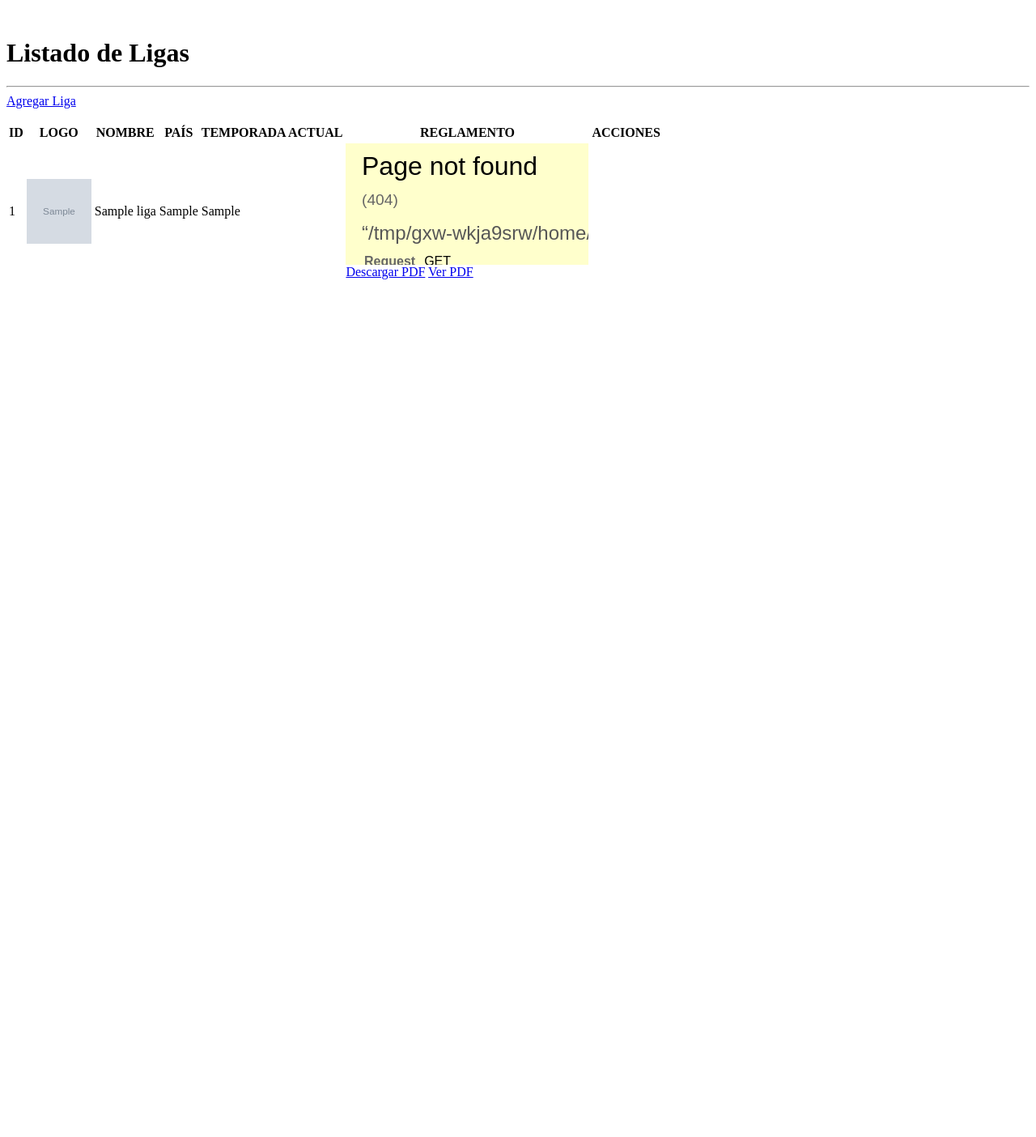
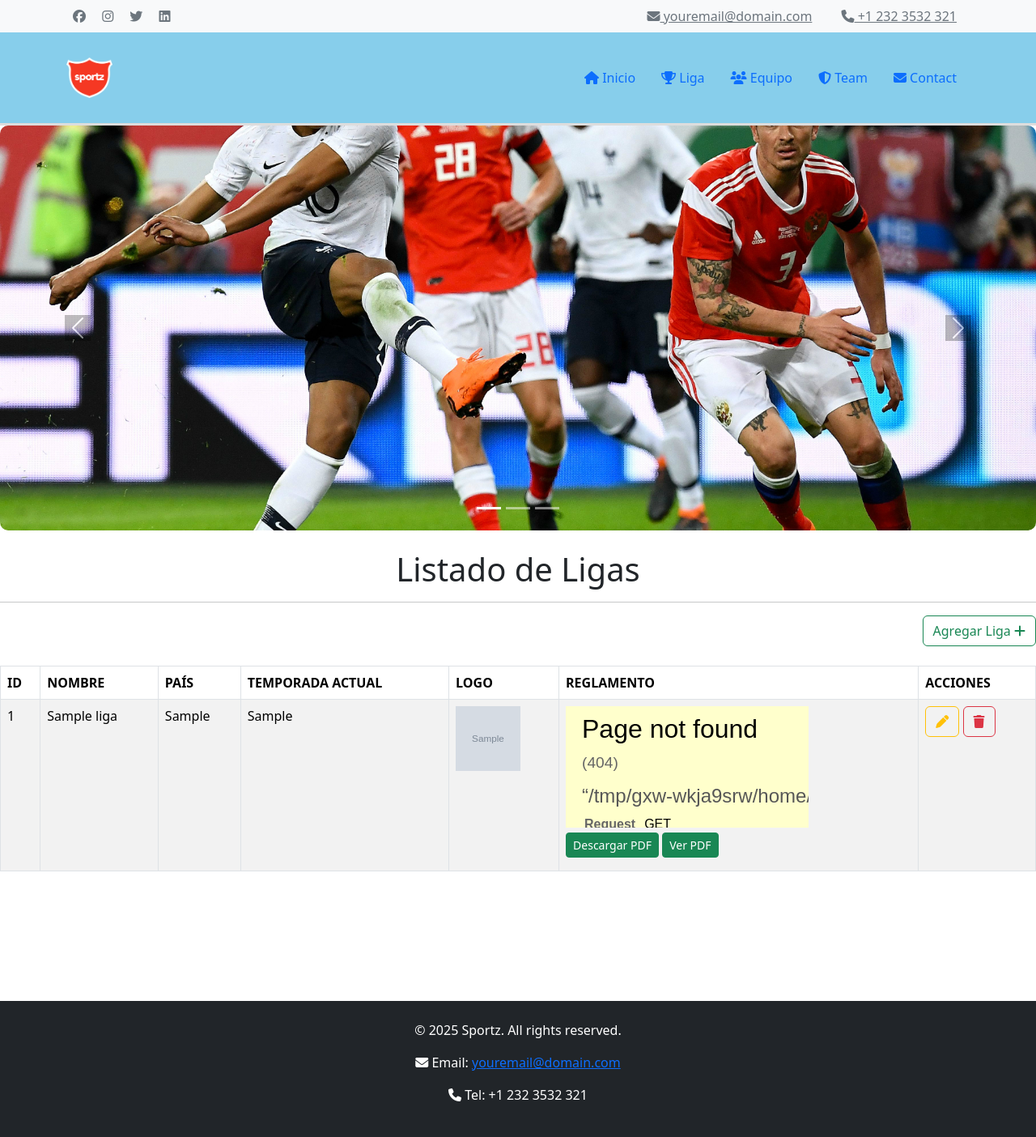
Before and after one commit to Eddylucero/LigaPro, a Django app: template Aplicaciones/Liga/templates/Ligas/inicioLiga.html in a window 1280 px wide. Shown: the whole page at 81% size. Before the commit the page ends 345 px from the top, so only its background shows below. Run offline with Django 5.2, Linux system fonts and the light colour scheme; the template is opened without the code that fills it: values that come from a table or form of the project are taken from there, others are empty; tables that the repository leaves empty hold one stand-in row (values such as "Sample post"); grey boxes marked "Sample" are stand-in pictures.

Commit message:
Creacion de la Plantilla

```diff
--- a/Aplicaciones/Liga/templates/Ligas/inicioLiga.html
+++ b/Aplicaciones/Liga/templates/Ligas/inicioLiga.html
@@ -1,3 +1,7 @@
+{% extends "plantilla.html" %}
+{% load static %}
+{% block contenido %}
+
 <script>
     function confirmDelete(id) {
         Swal.fire({
@@ -23,21 +27,21 @@
 
 <div class="row">
     <div class="text-end">
-        <a href="nuevaLiga" class="btn btn-outline-success text-right">
-            Agregar Liga <i class="fa fa-plus-circle"></i>
+        <a href="/" class="btn btn-outline-success text-right">
+            Agregar Liga <i class="fa fa-plus"></i>
         </a>
     </div>
 </div>
 <br>
 
-<table class="table table-bordered table-striped table-hover">
+<table class="table table-bordered table-striped table-hover" id="tbl_ligas">
     <thead>
         <tr class="bg-info">
             <th>ID</th>
-            <th>LOGO</th>
             <th>NOMBRE</th>
             <th>PAÍS</th>
             <th>TEMPORADA ACTUAL</th>
+            <th>LOGO</th>
             <th>REGLAMENTO</th>
             <th>ACCIONES</th>
         </tr>
@@ -46,29 +50,29 @@
         {% for liga in ligas %}
             <tr>
                 <td>{{ liga.id }}</td>
-                <td>
-                    {% if liga.logo %}
-                        <img src="{{ liga.logo.url }}" height="80px" width="80px" alt="Logo de la liga">
-                    {% else %}
-                        No tiene logo
-                    {% endif %}
-                </td>
                 <td>{{ liga.nombre }}</td>
                 <td>{{ liga.país }}</td>
                 <td>{{ liga.temporada_actual }}</td>
+                <td>
+                    {% if liga.logo %}
+                        <img src="{{ liga.logo.url }}" width="80px" height="80px" alt="Logo">
+                    {% else %}
+                        Ninguna Imagen
+                    {% endif %}
+                </td>
                 <td>
                     {% if liga.reglamento %}
                         <div style="height: 100%; width: 100%;">
                             <iframe src="{{ liga.reglamento.url }}" frameborder="0"></iframe>
                         </div>
                         <a href="{{ liga.reglamento.url }}" download class="btn btn-sm btn-success mb-2">Descargar PDF</a>
-                        <a href="{{ liga.reglamento.url }}" class="btn btn-sm btn-primary mb-2" target="_blank">Ver PDF</a>
+                        <a href="{{ liga.reglamento.url }}" class="btn btn-sm btn-success mb-2" target="_blank">Ver PDF</a>
                     {% else %}
                         No tiene reglamento
                     {% endif %}
                 </td>
                 <td>
-                    <a href="{% url 'editarLiga' liga.id %}" class="btn btn-outline-warning">
+                    <a href="editarLiga/{{ liga.id }}" class="btn btn-outline-warning">
                         <i class="fa fa-pen"></i>
                     </a>
                     <a href="#" onclick="confirmDelete('{{ liga.id }}')" class="btn btn-outline-danger">
@@ -77,5 +81,27 @@
                 </td>
             </tr>
         {% endfor %}
+
+    <script>
+        let table = new DataTable('#tbl_ligas');
+    </script>
+
+    <script>
+        $(document).ready(function () {
+            $('#tbl_ligas').DataTable({
+                dom: 'Bfrtip',
+                buttons: ['copy', 'csv', 'excel', 'pdf', 'print'],
+                pageLength: 10,
+                language: {
+                    url: "https://cdn.datatables.net/plug-ins/1.13.7/i18n/Spanish.json"
+                }
+            });
+        });
+    </script>
+
+    </script>
     </tbody>
 </table>
+
+<br><br><br><br><br><br>
+{% endblock %}
--- a/Aplicaciones/Liga/views.py
+++ b/Aplicaciones/Liga/views.py
@@ -7,11 +7,11 @@
 # Renderizar listado de ligas
 def listarLigas(request):
     ligas = Liga.objects.all()  # Obtener todas las ligas
-    return render(request, "Liga/inicioLiga.html", {'ligas': ligas})
+    return render(request, "Ligas/inicioLiga.html", {'ligas': ligas})
 
 # Renderizar formulario para agregar una nueva liga
 def nuevaLiga(request):
-    return render(request, "Liga/nuevaLiga.html")
+    return render(request, "Ligas/nuevaLiga.html")
 
 # Almacenar datos de la liga en la BD
 def guardarLiga(request):
@@ -55,7 +55,7 @@
 # Renderizar formulario de edición de liga
 def editarLiga(request, id):
     liga = Liga.objects.get(id=id)
-    return render(request, "Liga/editarLiga.html", {'liga': liga})
+    return render(request, "Ligas/editarLiga.html", {'liga': liga})
 
 # Procesar la edición y actualizar en la BD
 def procesarEdicionLiga(request, id):
--- /dev/null
+++ b/LigaPro/static/css/style.css
@@ -0,0 +1,34 @@
+/* ✅ Estilos generales */
+body {
+    font-family: Arial, sans-serif;
+    background-color: #f4f4f4;
+    margin: 0;
+    padding: 0;
+}
+
+/* ✅ Encabezado dinámico */
+header {
+    background-color: #ffffff;
+    padding: 15px;
+    text-align: center;
+    border-bottom: 3px solid #ddd;
+    transition: background-color 0.3s ease-in-out;
+}
+
+/* ✅ Cambia el color cuando estás dentro de otra página */
+header.active {
+    background-color: #87CEEB;
+}
+
+/* ✅ Estilos del carrusel */
+.carousel-item img {
+    max-height: 500px;
+    width: 100%;
+    object-fit: cover;
+    border-radius: 10px;
+}
+
+.carousel-control-prev-icon,
+.carousel-control-next-icon {
+    background-color: rgba(0, 0, 0, 0.5);
+}
--- /dev/null
+++ b/LigaPro/static/js/script.js
@@ -0,0 +1,14 @@
+document.addEventListener('DOMContentLoaded', function () {
+    const header = document.querySelector('header');
+
+    // ✅ Cambia el color del encabezado si no está en la página principal
+    if (window.location.pathname !== "/") {
+        header.classList.add('active');
+    }
+
+    // ✅ Activa el carrusel con una velocidad de transición
+    new bootstrap.Carousel(document.querySelector('#carouselExampleIndicators'), {
+        interval: 3000, // Cambia cada 3 segundos
+        wrap: true
+    });
+});
--- /dev/null
+++ b/templates/plantilla.html
@@ -0,0 +1,98 @@
+{% load static %}
+<!DOCTYPE html>
+<html lang="es">
+<head>
+    <meta charset="UTF-8">
+    <meta name="viewport" content="width=device-width, initial-scale=1">
+    <title>Sportz</title>
+
+    <!-- ✅ Estilos CSS -->
+    <link rel="stylesheet" href="{% static 'css/style.css' %}">
+
+    <!-- ✅ Bootstrap -->
+    <link href="https://cdn.jsdelivr.net/npm/bootstrap@5.3.3/dist/css/bootstrap.min.css" rel="stylesheet">
+
+    <!-- ✅ Font Awesome para iconos -->
+    <link rel="stylesheet" href="https://cdnjs.cloudflare.com/ajax/libs/font-awesome/6.7.2/css/all.min.css">
+
+    <!-- ✅ Scripts -->
+    <script src="{% static 'js/script.js' %}" defer></script>
+    <script src="https://cdn.jsdelivr.net/npm/bootstrap@5.3.3/dist/js/bootstrap.bundle.min.js"></script>
+</head>
+<body>
+
+    <!-- ✅ Barra superior con información y redes sociales -->
+    <div class="top-bar py-2 bg-light">
+        <div class="container d-flex justify-content-between">
+            <div>
+                <a href="#" class="text-secondary px-2"><i class="fa-brands fa-facebook"></i></a>
+                <a href="#" class="text-secondary px-2"><i class="fa-brands fa-instagram"></i></a>
+                <a href="#" class="text-secondary px-2"><i class="fa-brands fa-twitter"></i></a>
+                <a href="#" class="text-secondary px-2"><i class="fa-brands fa-linkedin"></i></a>
+            </div>
+            <div>
+                <a href="mailto:youremail@domain.com" class="text-secondary px-3"><i class="fa-solid fa-envelope"></i> youremail@domain.com</a>
+                <a href="#" class="text-secondary px-3"><i class="fa-solid fa-phone"></i> +1 232 3532 321</a>
+            </div>
+        </div>
+    </div>
+
+    <!-- ✅ Encabezado con cambio de color dinámico -->
+    <header>
+        <div class="container d-flex justify-content-between align-items-center py-3">
+            <img src="{% static 'img/logo.png' %}" alt="Sportz Logo" height="50">
+            <nav>
+                <ul class="nav">
+                    <li class="nav-item"><a class="nav-link" href="/"><i class="fa-solid fa-house"></i> Inicio</a></li>
+                    <li class="nav-item"><a class="nav-link" href="/liga"><i class="fa-solid fa-trophy"></i> Liga</a></li>
+                    <li class="nav-item"><a class="nav-link" href="/equipo"><i class="fa-solid fa-users"></i> Equipo</a></li>
+                    <li class="nav-item"><a class="nav-link" href="#"><i class="fa-solid fa-shield-halved"></i> Team</a></li>
+                    <li class="nav-item"><a class="nav-link" href="#"><i class="fa-solid fa-envelope"></i> Contact</a></li>
+                </ul>
+            </nav>
+        </div>
+    </header>
+
+    <!-- ✅ Carrusel de imágenes -->
+    <div id="carouselExampleIndicators" class="carousel slide" data-bs-ride="carousel">
+        <div class="carousel-indicators">
+            <button type="button" data-bs-target="#carouselExampleIndicators" data-bs-slide-to="0" class="active"></button>
+            <button type="button" data-bs-target="#carouselExampleIndicators" data-bs-slide-to="1"></button>
+            <button type="button" data-bs-target="#carouselExampleIndicators" data-bs-slide-to="2"></button>
+        </div>
+
+        <div class="carousel-inner">
+            <div class="carousel-item active">
+                <img src="{% static 'img/hero_bg_2.jpg' %}" class="d-block w-100" alt="Imagen 1">
+            </div>
+            <div class="carousel-item">
+                <img src="{% static 'img/hero_bg_3.jpg' %}" class="d-block w-100" alt="Imagen 2">
+            </div>
+            <div class="carousel-item">
+                <img src="{% static 'img/hero_bg_4.jpg' %}" class="d-block w-100" alt="Imagen 3">
+            </div>
+        </div>
+
+        <button class="carousel-control-prev" type="button" data-bs-target="#carouselExampleIndicators" data-bs-slide="prev">
+            <span class="carousel-control-prev-icon"></span>
+        </button>
+        <button class="carousel-control-next" type="button" data-bs-target="#carouselExampleIndicators" data-bs-slide="next">
+            <span class="carousel-control-next-icon"></span>
+        </button>
+    </div>
+
+    {% block contenido %}
+    <!-- Aquí irá el contenido de cada página específica -->
+    {% endblock %}
+
+    <!-- ✅ Pie de página -->
+    <footer class="bg-dark text-white py-4">
+        <div class="container text-center">
+            <p>&copy; 2025 Sportz. All rights reserved.</p>
+            <p><i class="fa-solid fa-envelope"></i> Email: <a href="mailto:youremail@domain.com">youremail@domain.com</a></p>
+            <p><i class="fa-solid fa-phone"></i> Tel: +1 232 3532 321</p>
+        </div>
+    </footer>
+
+</body>
+</html>
```
Also changed, not shown: LigaPro/settings.py (+5 -2 lines), LigaPro/static/img/hero_bg_2.jpg (added), LigaPro/static/img/hero_bg_3.jpg (added), LigaPro/static/img/hero_bg_4.jpg (added), LigaPro/static/img/logo.png (added).
